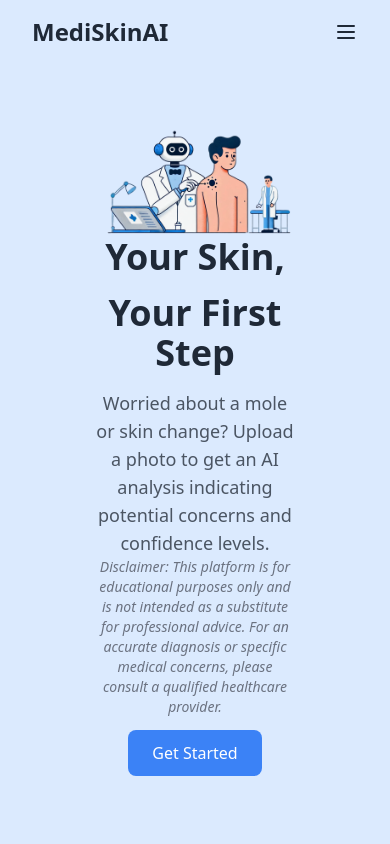
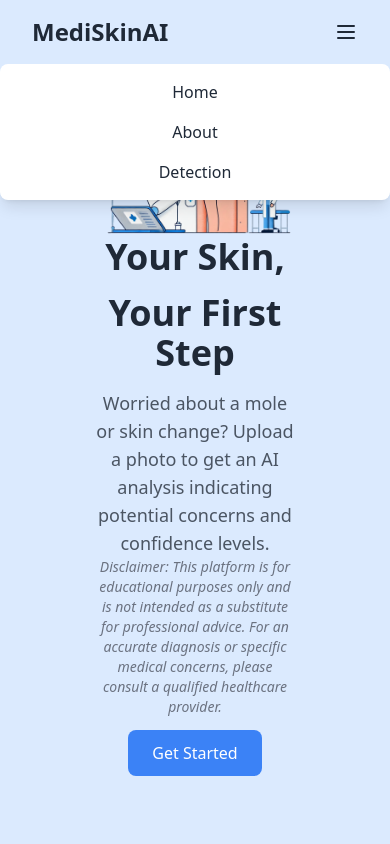
Before and after one commit to Ryuichi-Yamafuji-Lun/MediSkinAI, a React (Vite) app in the folder client/: page / in a window 390 px wide. Both pictures are taken after a click on the button 346 px from the left and 32 px from the top of the page. Shown: the top 844 px of the page. Built offline with nearby package versions, Linux system fonts and the light colour scheme.

Commit message:
Update the website

```diff
--- a/client/src/components/Navbar.jsx
+++ b/client/src/components/Navbar.jsx
@@ -1,16 +1,28 @@
+import { useState } from "react";
+
 const NavBar = ({ isScrolled }) => {
+    const [isMenuOpen, setIsMenuOpen] = useState(false);
+
+    const toggleMenu = () => {
+        setIsMenuOpen(!isMenuOpen);
+    };
+
     return (
         <nav
             className={`w-full flex justify-between items-center px-8 py-4 sticky top-0 transition duration-300 z-50 ${
-                isScrolled
-                    ? "bg-white shadow-lg"
-                    : "bg-transparent"
+                isScrolled ? "bg-white shadow-lg" : "bg-transparent"
             }`}
         >
             {/* Logo Section */}
-            <div className="text-2xl font-bold text-gray-800">MediSkinAI</div>
+            <div className="text-2xl font-bold text-gray-800">
+                <a
+                    href="/"
+                >
+                    MediSkinAI
+                </a>
+            </div>
 
-            {/* Links Section */}
+            {/* Desktop Links Section */}
             <div className="hidden md:flex space-x-8">
                 <a
                     href="/"
@@ -25,7 +37,7 @@ const NavBar = ({ isScrolled }) => {
                     About
                 </a>
                 <a
-                    href="/forecast"
+                    href="/detection"
                     className="text-gray-800 font-medium hover:text-gray-500 transition duration-300"
                 >
                     Detection
@@ -33,7 +45,10 @@ const NavBar = ({ isScrolled }) => {
             </div>
 
             {/* Mobile Menu Button */}
-            <button className="md:hidden text-gray-800 focus:outline-none">
+            <button
+                className="md:hidden text-gray-800 focus:outline-none"
+                onClick={toggleMenu}
+            >
                 <svg
                     className="w-6 h-6"
                     xmlns="http://www.w3.org/2000/svg"
@@ -49,6 +64,34 @@ const NavBar = ({ isScrolled }) => {
                     />
                 </svg>
             </button>
+
+            {/* Mobile Dropdown Menu */}
+            <div
+                className={`absolute top-full left-0 w-full bg-white shadow-lg rounded-lg transition-all duration-300 ease-in-out overflow-hidden ${
+                    isMenuOpen ? "max-h-screen opacity-100" : "max-h-0 opacity-0"
+                }`}
+            >
+                <div className="flex flex-col space-y-4 py-4 px-8 items-center">
+                    <a
+                        href="/"
+                        className="text-gray-800 font-medium hover:text-gray-500 transition duration-300"
+                    >
+                        Home
+                    </a>
+                    <a
+                        href="/about"
+                        className="text-gray-800 font-medium hover:text-gray-500 transition duration-300"
+                    >
+                        About
+                    </a>
+                    <a
+                        href="/detection"
+                        className="text-gray-800 font-medium hover:text-gray-500 transition duration-300"
+                    >
+                        Detection
+                    </a>
+                </div>
+            </div>
         </nav>
     );
 };
--- a/client/src/components/pages/ResultPage.jsx
+++ b/client/src/components/pages/ResultPage.jsx
@@ -19,11 +19,11 @@ const ResultPage = () => {
         <div className="flex flex-col items-center justify-center min-h-screen bg-gray-100 p-6">
             <div className="bg-white shadow-lg rounded-lg p-8 w-full max-w-md">
                 <h1 className="text-3xl font-bold text-center mb-6 text-blue-500">
-                    Diagnosis Result
+                    Result
                 </h1>
                 <div className="mb-4">
                     <p className="text-lg text-gray-700">
-                        <span className="font-semibold">Diagnosis:</span> {diagnosis}
+                        <span className="font-semibold">Result:</span> {diagnosis}
                     </p>
                 </div>
                 <div className="mb-4">
```
Also changed, not shown: 2 other files (tests, documents, lock files or other folders).
